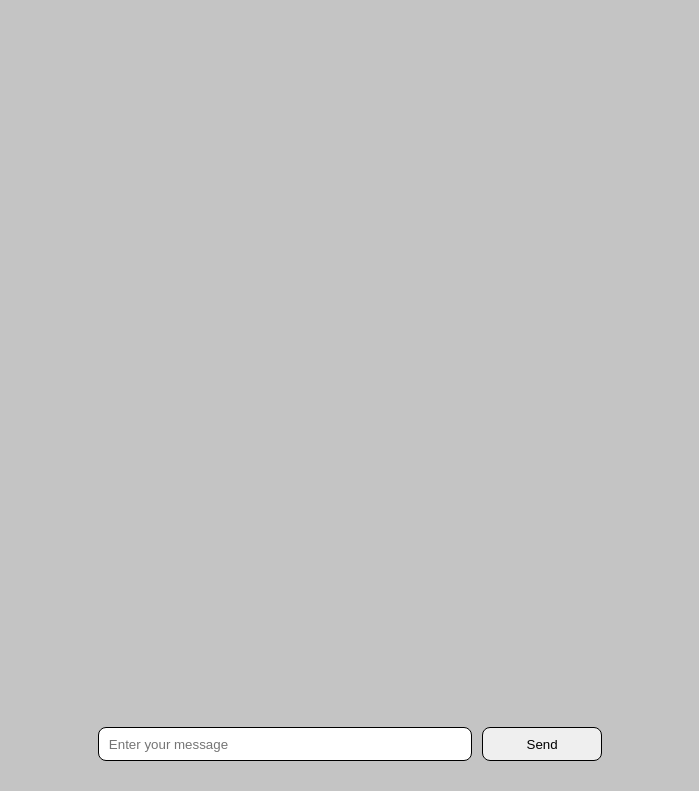
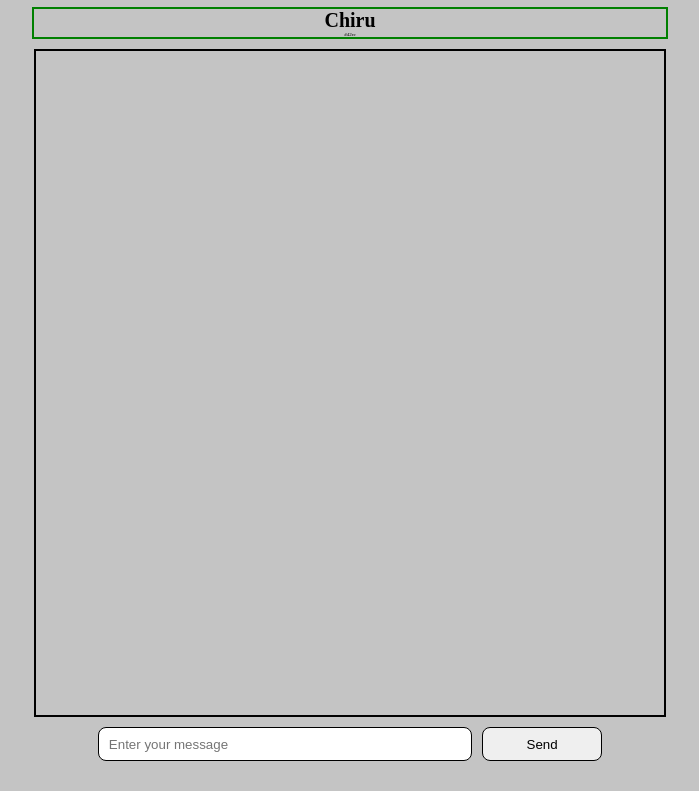
Before and after one commit to chiranthbr/GoRealTimeChatApplication, a plain HTML site: page client/index.html in a window 1280 px wide. Shown: the part 81-872 px from the top of the page, without its empty margins (290-989 px from the left). Drawn offline with Linux system fonts and the light colour scheme.

Commit message:
added usernames

```diff
--- a/client/index.html
+++ b/client/index.html
@@ -9,6 +9,10 @@
    <body>
       <h1>SecChat</h1>
 
+      <div class="name">
+         <span class="friend-name">Chiru</span>
+         <span class="friend-id">#42re</span>
+      </div>
       <div id="messages"></div>
       <div class="messageBox">
          <input type="text" id="messageInput" placeholder="Enter your message">
--- a/client/style.css
+++ b/client/style.css
@@ -24,6 +24,7 @@ body {
 }
 
 #messages {
+   border: 2px solid black;
    flex: 1;
    margin: 10px;
    height: 100%;
@@ -77,3 +78,21 @@ body {
    padding: 10px 20px 10px 40px;
    align-self: flex-start;
 }
+
+.name {
+   width: 50%;
+   display: flex;
+   flex-direction: column;
+   align-items: center;
+   justify-content: center;
+   border: 2px solid green;
+}
+
+.friend-name {
+   font-size: 20px;
+   font-weight: bold;
+}
+
+.friend-id {
+   font-size: 5px;
+}
```
Also changed, not shown: 1 other file.
